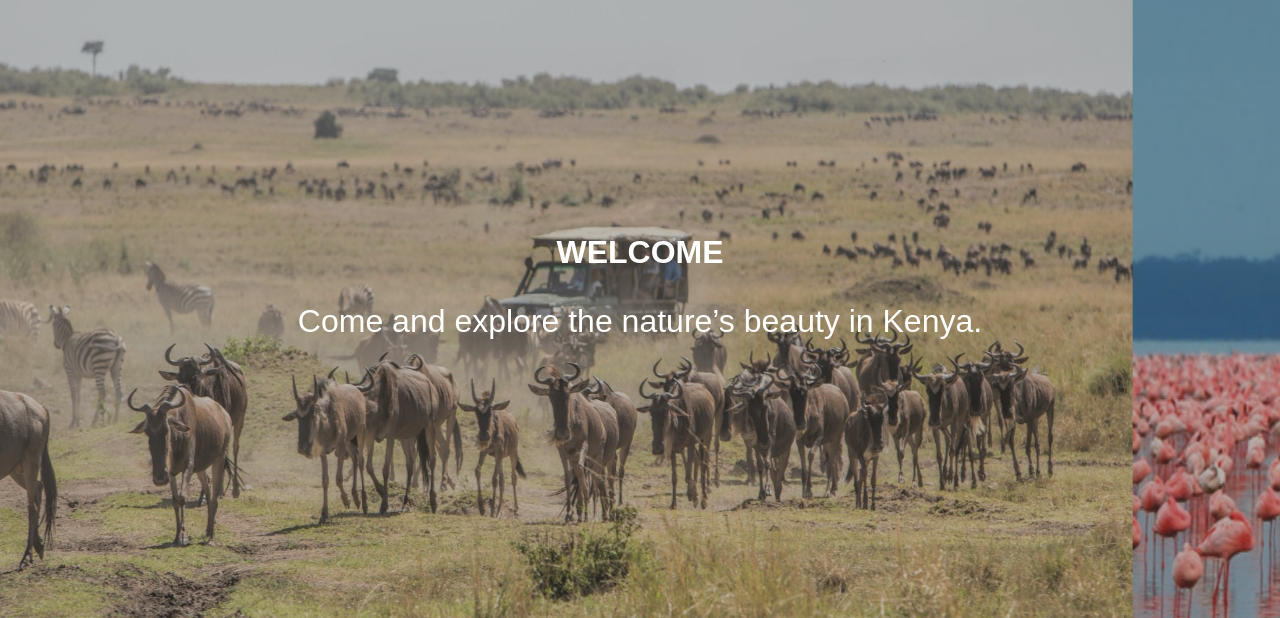
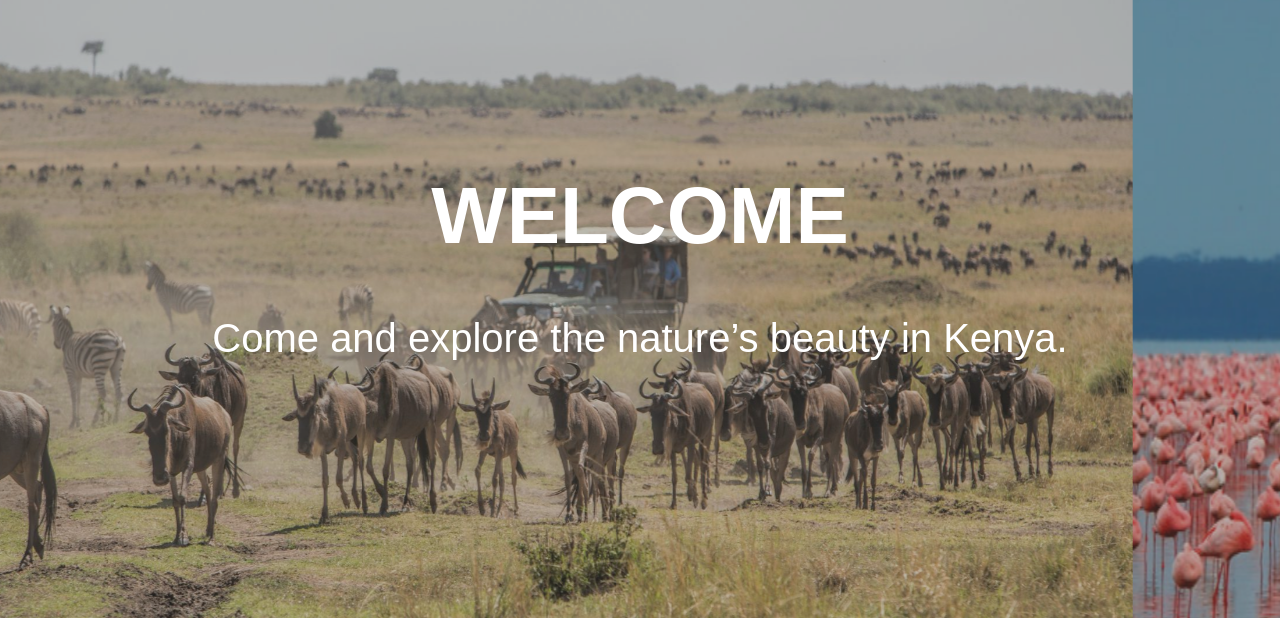
Before and after one commit to kkb568/kk-project, a plain HTML site: page index.html in a window 1280 px wide. Shown: the part 182-800 px from the top of the page. Drawn offline with Linux system fonts and the light colour scheme.

Commit message:
Add files via upload

```diff
--- a/css/index.css
+++ b/css/index.css
@@ -43,13 +43,13 @@
 }
 
 #sect1 h1 {
-    margin-top: 20%;
-    font-size: xx-large;
+    margin-top: 15%;
+    font-size: 500%;
     font-weight: 900;
 }
 
 #sect1 p {
-    font-size: xx-large;
+    font-size: 250%;
     font-weight: "bold";
 }
 
```
